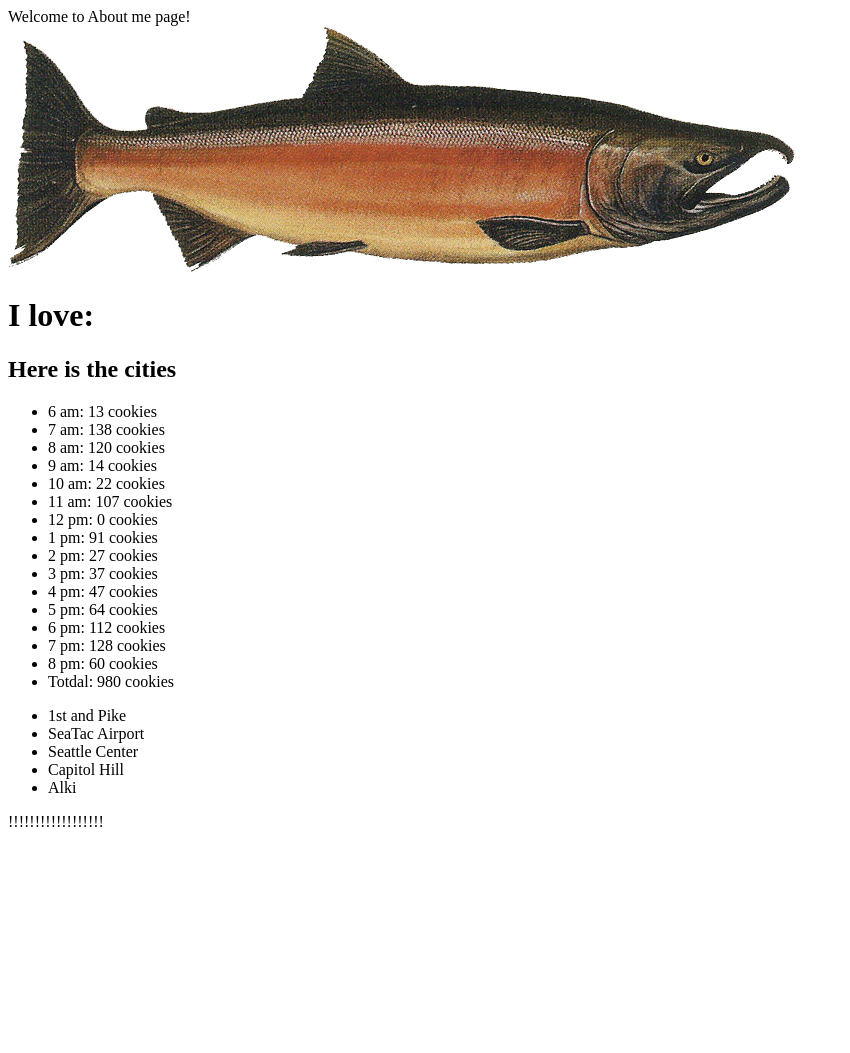
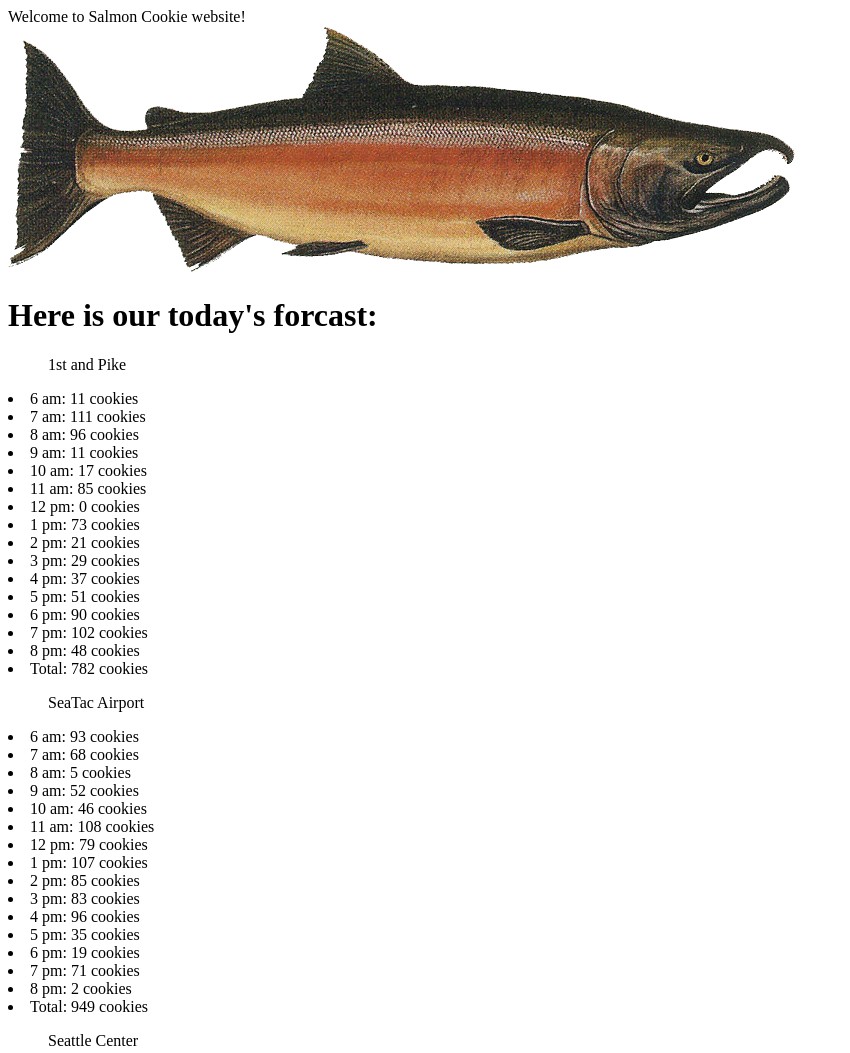
Before and after one commit to ehsanext/Lab06, a plain HTML site: page Sales.html in a window 1280 px wide. Shown: the top 1053 px of the page, without its empty margins (0-850 px from the left). Before the commit the page ends 839 px from the top, so only its background shows below. Drawn offline with Linux system fonts and the light colour scheme.

Commit message:
fix some HTML

```diff
--- a/Sales.html
+++ b/Sales.html
@@ -4,33 +4,25 @@
 
 <head>
 
-    <title>Result Page</title>
+    <title>Samon Cookie Co. forcast</title>
 
 
 </head>
 
 <body>
 
-    <header> Welcome to About me page!</header>
+    <header> Welcome to Salmon Cookie website!</header>
 
     <div>
         <img class="marginauto" src="img/salmon.png" alt="centered image" />
     </div>
 
-    <h1>I love:</h1>
+    <h1>Here is our today's forcast:</h1>
 
+    <div id="Forcast"></div>
 
-    <h2>Here is the cities</h2>
+    <footer>
 
-    <ul id="Hours">
-
-    </ul>
-
-    <ul id="City">
-
-    </ul>
-    <footer>
-!!!!!!!!!!!!!!!!!!
     </footer>
     <script type="text/javascript" src="app.js"></script>
 </body>
--- a/app.js
+++ b/app.js
@@ -20,23 +20,25 @@ function addNumber() {
 
 var mySum = 0;
 var mynewNum = 0;
-for ( var h = 0; h < myNum.myHours.length; h++){
-    var liEl = document.createElement('li');
-    mynewNum = getRandomInt(150);
-    liEl.textContent = `${myNum.myHours[h]}: ${mynewNum} cookies`;
-    mySum = mySum+mynewNum;
-    document.getElementById('Hours').appendChild(liEl);
-}
-
-liEl = document.createElement('li');
-liEl.textContent = `Totdal: ${mySum} cookies`;
-document.getElementById('Hours').appendChild(liEl);
 
 
 for ( var k = 0; k < myNum.myCity.length; k++){
-    var liEl = document.createElement('li');
+    var liEl = document.createElement('ul');
     liEl.textContent = myNum.myCity[k];
-    document.getElementById('City').appendChild(liEl);
+    document.getElementById('Forcast').appendChild(liEl);
+
+        for ( var h = 0; h < myNum.myHours.length; h++){
+            var liEl = document.createElement('li');
+            mynewNum = getRandomInt(120);
+            liEl.textContent = `${myNum.myHours[h]}: ${mynewNum} cookies`;
+            mySum = mySum+mynewNum;
+            document.getElementById('Forcast').appendChild(liEl);
+        }
+
+        liEl = document.createElement('li');
+        liEl.textContent = `Total: ${mySum} cookies \n`;
+        document.getElementById('Forcast').appendChild(liEl);
+        mySum = 0;
 }
 
 
```
